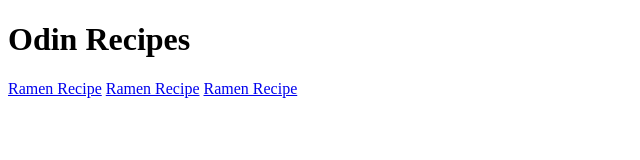
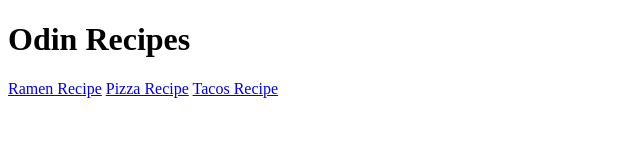
Before and after one commit to itscojack/odin-recipes, a plain HTML site: page index.html in a window 1280 px wide. Shown: the full height of the page, 0-640 px from the left. Drawn offline with Linux system fonts and the light colour scheme.

Commit message:
Update recipe link names
All recipes had the same name so I updated them to be display appropriately
]

```diff
--- a/index.html
+++ b/index.html
@@ -9,7 +9,7 @@
 <body>
     <h1>Odin Recipes</h1>
     <a href="ramen.html">Ramen Recipe</a>
-    <a href="pizza.html">Ramen Recipe</a>
-    <a href="tacos.html">Ramen Recipe</a>
+    <a href="pizza.html">Pizza Recipe</a>
+    <a href="tacos.html">Tacos Recipe</a>
 </body>
 </html>
```
